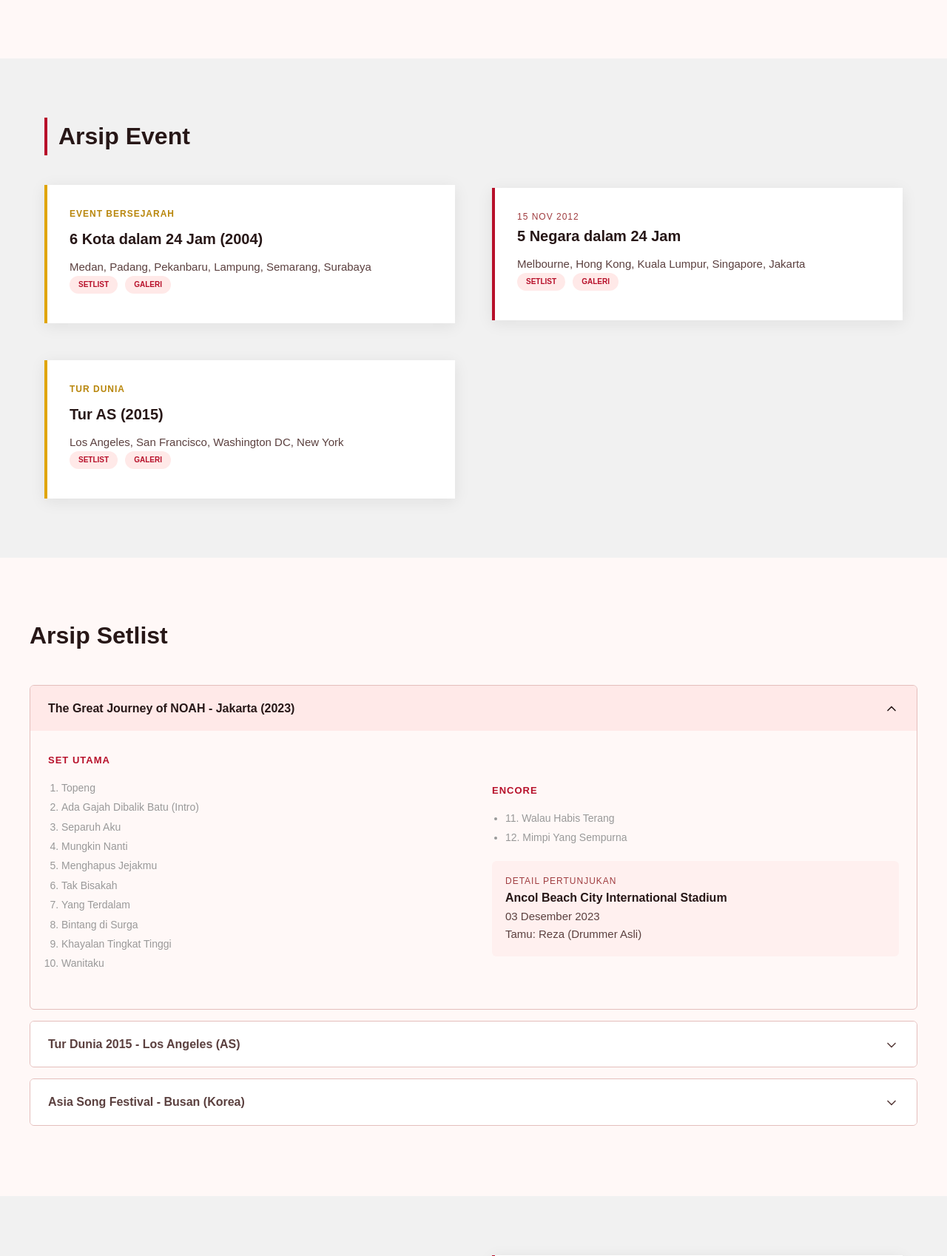
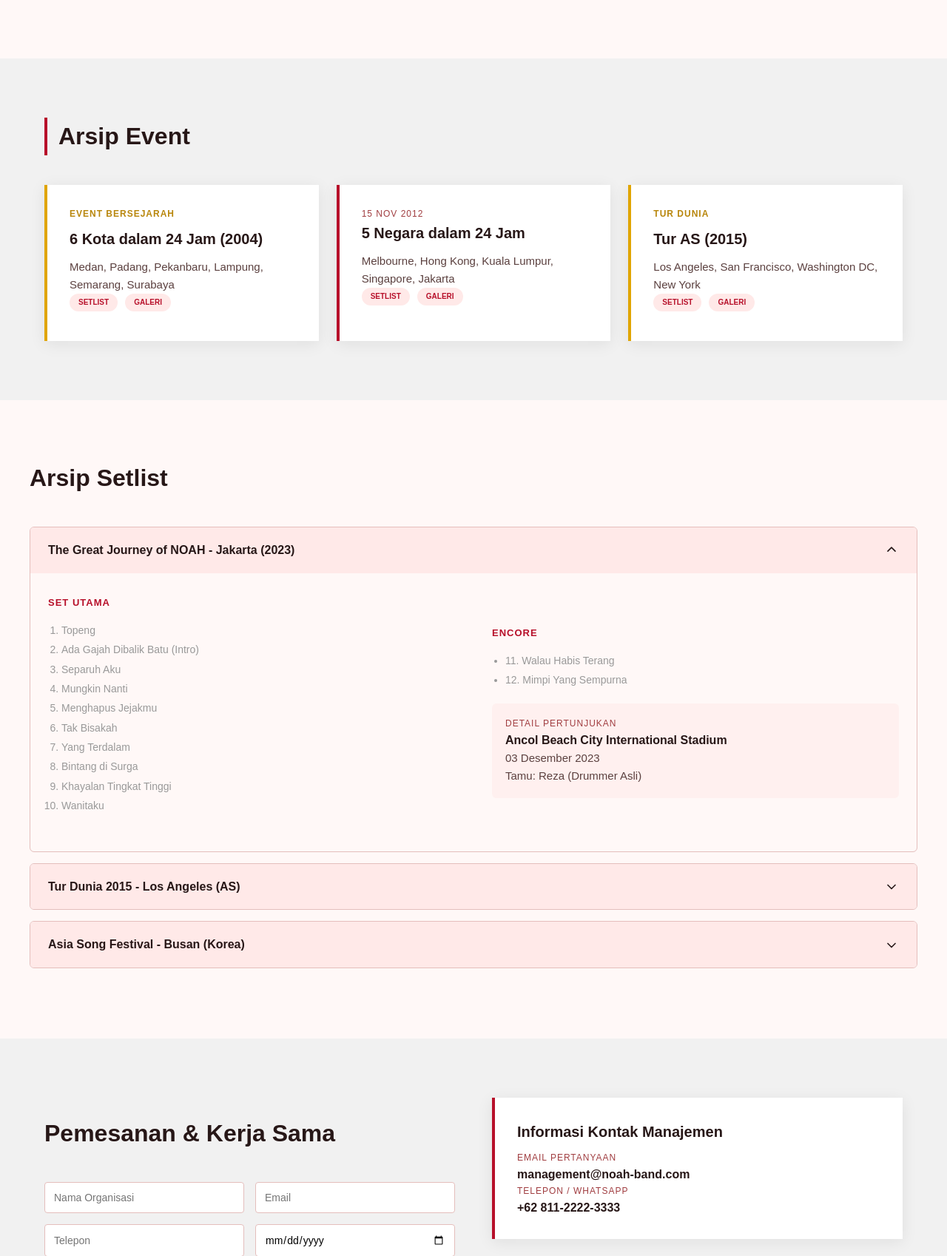
Before and after one commit to Pudidil-dev/noah-website, a PHP site: page /tur-event.html in a window 1280 px wide. Shown: the part 1016-2714 px from the top of the page at 74% size. Run offline with PHP 8.4, Linux system fonts and the light colour scheme.

Commit message:
feat(event): grid responsif + setlist <details> dengan efek native

```diff
--- a/style.css
+++ b/style.css
@@ -319,6 +319,13 @@ img {
   align-items: center;
 }
 
+/* Grid kartu responsif - dipakai halaman Event/Media/Sahabat/Toko */
+.grid-auto {
+  display: grid;
+  grid-template-columns: repeat(auto-fit, minmax(260px, 1fr));
+  gap: 24px;
+}
+
 .grid-4 {
   display: grid;
   grid-template-columns: repeat(4, 1fr);
@@ -422,6 +429,7 @@ img {
   display: inline-block;
   background-color: #ffe9e8;
   color: #b7102a;
+  text-decoration: none;
   font-size: 10px;
   font-weight: bold;
   text-transform: uppercase;
@@ -949,12 +957,21 @@ img {
 }
 
 
-/* ===== SETLIST (accordion sederhana) ===== */
+/* ===== SETLIST sebagai <details> (dropdown native + efek) ===== */
 .setlist {
   border: 1px solid #e4bebc;
   border-radius: 6px;
   margin-bottom: 15px;
   overflow: hidden;
+}
+
+.setlist summary {
+  list-style: none;
+  cursor: pointer;
+}
+
+.setlist summary::-webkit-details-marker {
+  display: none;
 }
 
 .setlist-head {
@@ -963,16 +980,33 @@ img {
   padding: 18px 24px;
   font-weight: bold;
   background-color: #ffe9e8;
+  transition: background-color .25s ease, padding-left .25s ease;
 }
 
-/* item yang tertutup tampil polos */
-.setlist-head.tertutup {
-  background-color: #ffffff;
-  color: #5b403f;
+.setlist-head:hover {
+  background-color: #ffd9d6;
+  padding-left: 28px;
+}
+
+.setlist-chevron {
+  transition: transform .3s ease;
+}
+
+.setlist[open] .setlist-chevron {
+  transform: rotate(180deg);
 }
 
 .setlist-body {
   padding: 30px 24px;
+}
+
+.setlist[open] .setlist-body {
+  animation: setlist-turun .3s ease;
+}
+
+@keyframes setlist-turun {
+  from { opacity: 0; transform: translateY(-8px); }
+  to { opacity: 1; transform: translateY(0); }
 }
 
 .detail-show {
--- a/tur-event.html
+++ b/tur-event.html
@@ -60,7 +60,7 @@
   <section class="section bg-abu">
     <div class="container">
       <h2 class="section-title judul-garis mb">Arsip Event</h2>
-      <div class="grid-2">
+      <div class="grid-auto">
         <div class="card card-border-kuning">
           <span class="label-kuning">EVENT BERSEJARAH</span>
           <h3 class="berita-judul">6 Kota dalam 24 Jam (2004)</h3>
@@ -97,11 +97,11 @@
     <h2 class="section-title mb">Arsip Setlist</h2>
 
     <!-- Setlist 1 (terbuka) -->
-    <div class="setlist">
-      <div class="setlist-head">
+    <details class="setlist" open>
+      <summary class="setlist-head">
         <span>The Great Journey of NOAH - Jakarta (2023)</span>
-        <span><svg class="icon" viewBox="0 0 24 24" fill="none" stroke="currentColor" stroke-width="2" stroke-linecap="round" stroke-linejoin="round"><polyline points="18 15 12 9 6 15"/></svg></span>
-      </div>
+        <span class="setlist-chevron"><svg class="icon" viewBox="0 0 24 24" fill="none" stroke="currentColor" stroke-width="2" stroke-linecap="round" stroke-linejoin="round"><polyline points="6 9 12 15 18 9"/></svg></span>
+      </summary>
       <div class="setlist-body grid-2">
         <div>
           <p class="label-merah">Set Utama</p>
@@ -132,21 +132,21 @@
           </div>
         </div>
       </div>
-    </div>
+    </details>
 
     <!-- Setlist 2 & 3 (tertutup) -->
-    <div class="setlist">
-      <div class="setlist-head tertutup">
+    <details class="setlist">
+      <summary class="setlist-head">
         <span>Tur Dunia 2015 - Los Angeles (AS)</span>
-        <span><svg class="icon" viewBox="0 0 24 24" fill="none" stroke="currentColor" stroke-width="2" stroke-linecap="round" stroke-linejoin="round"><polyline points="6 9 12 15 18 9"/></svg></span>
-      </div>
-    </div>
-    <div class="setlist">
-      <div class="setlist-head tertutup">
+        <span class="setlist-chevron"><svg class="icon" viewBox="0 0 24 24" fill="none" stroke="currentColor" stroke-width="2" stroke-linecap="round" stroke-linejoin="round"><polyline points="6 9 12 15 18 9"/></svg></span>
+      </summary>
+    </details>
+    <details class="setlist">
+      <summary class="setlist-head">
         <span>Asia Song Festival - Busan (Korea)</span>
-        <span><svg class="icon" viewBox="0 0 24 24" fill="none" stroke="currentColor" stroke-width="2" stroke-linecap="round" stroke-linejoin="round"><polyline points="6 9 12 15 18 9"/></svg></span>
-      </div>
-    </div>
+        <span class="setlist-chevron"><svg class="icon" viewBox="0 0 24 24" fill="none" stroke="currentColor" stroke-width="2" stroke-linecap="round" stroke-linejoin="round"><polyline points="6 9 12 15 18 9"/></svg></span>
+      </summary>
+    </details>
   </section>
 
   <!-- ===== PEMESANAN & KERJA SAMA ===== -->
```
